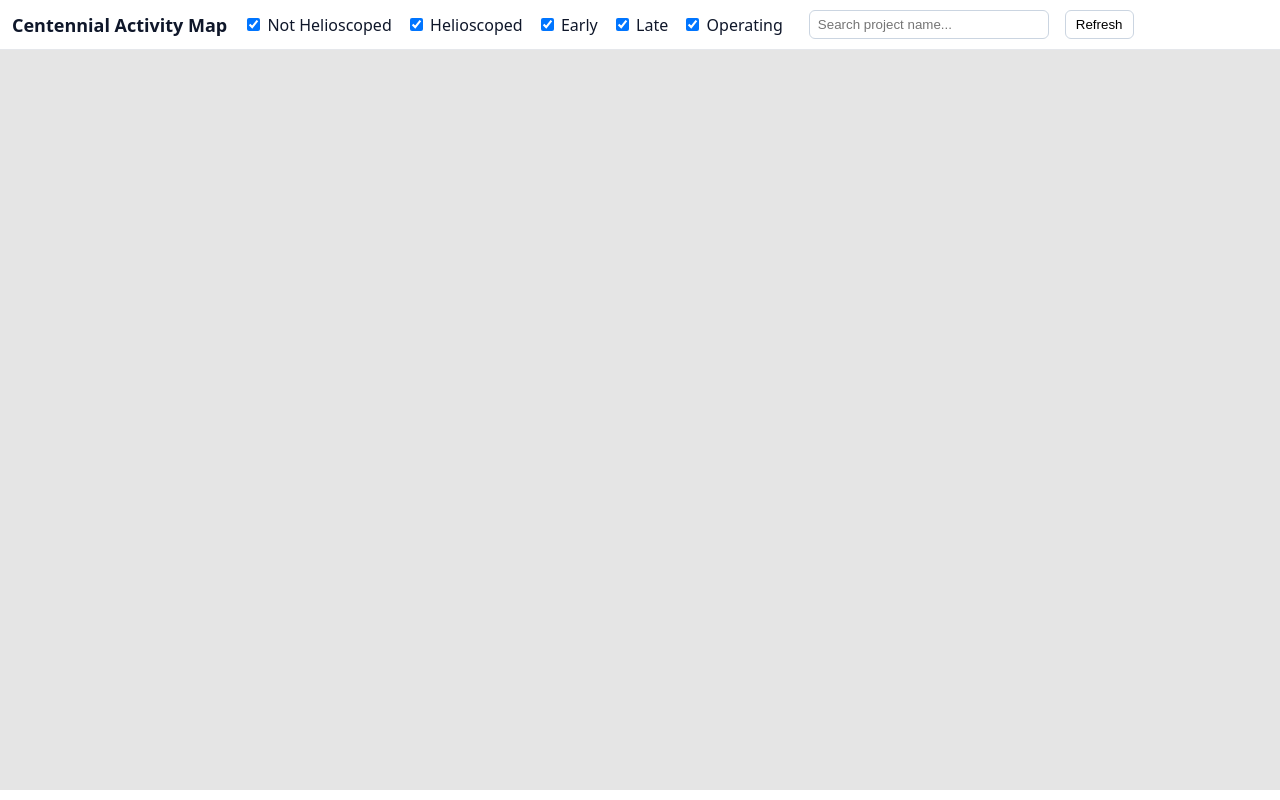
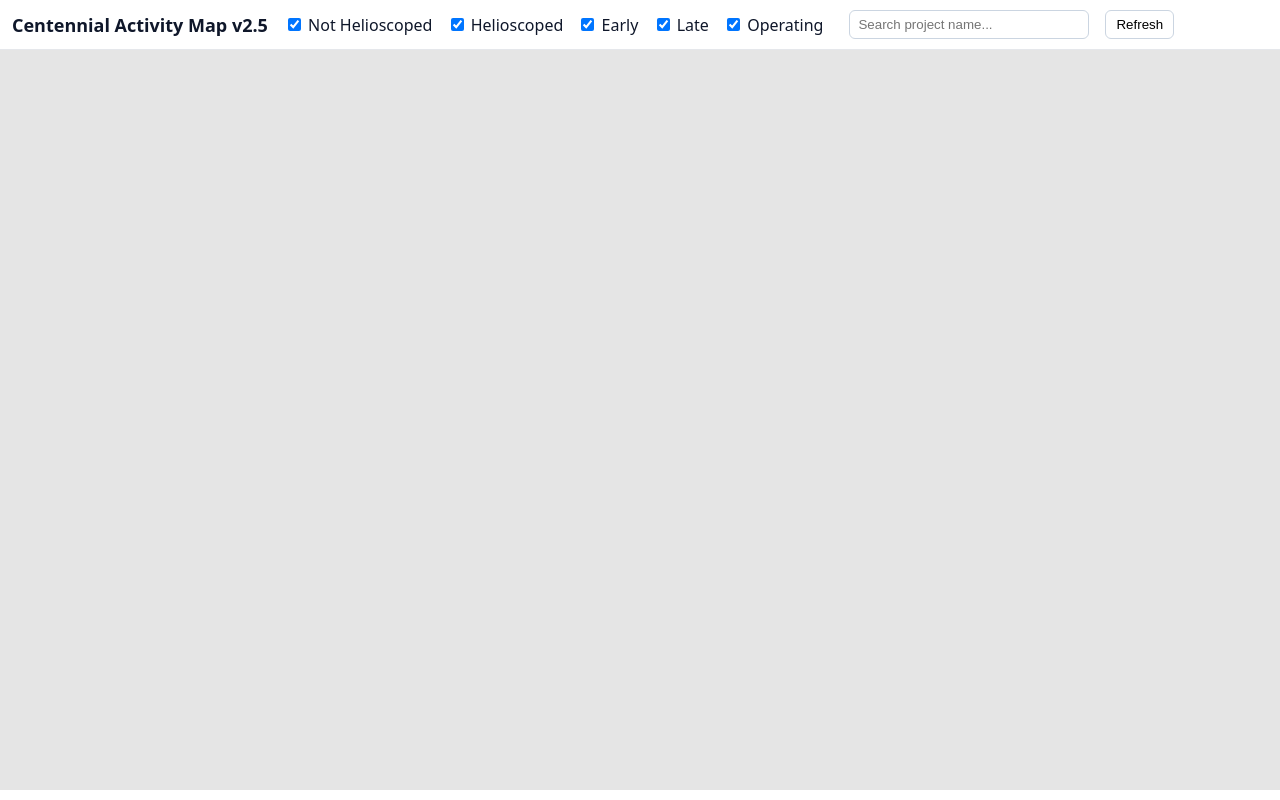
Before and after one commit to CentennialRepository/centennial-activity-map, a website: page public/index.html in a window 1280 px wide. Drawn offline with Linux system fonts and the light colour scheme; no server answers.

Commit message:
added version

```diff
--- a/public/index.html
+++ b/public/index.html
@@ -9,7 +9,7 @@
   <body>
     <div id="app">
       <header>
-        <h1>Centennial Activity Map</h1>
+        <h1>Centennial Activity Map v2.5</h1>
         <div class="controls">
           <div class="phase-filters">
             <label><input type="checkbox" data-phase="Not Helioscoped" checked> Not Helioscoped</label>
```
